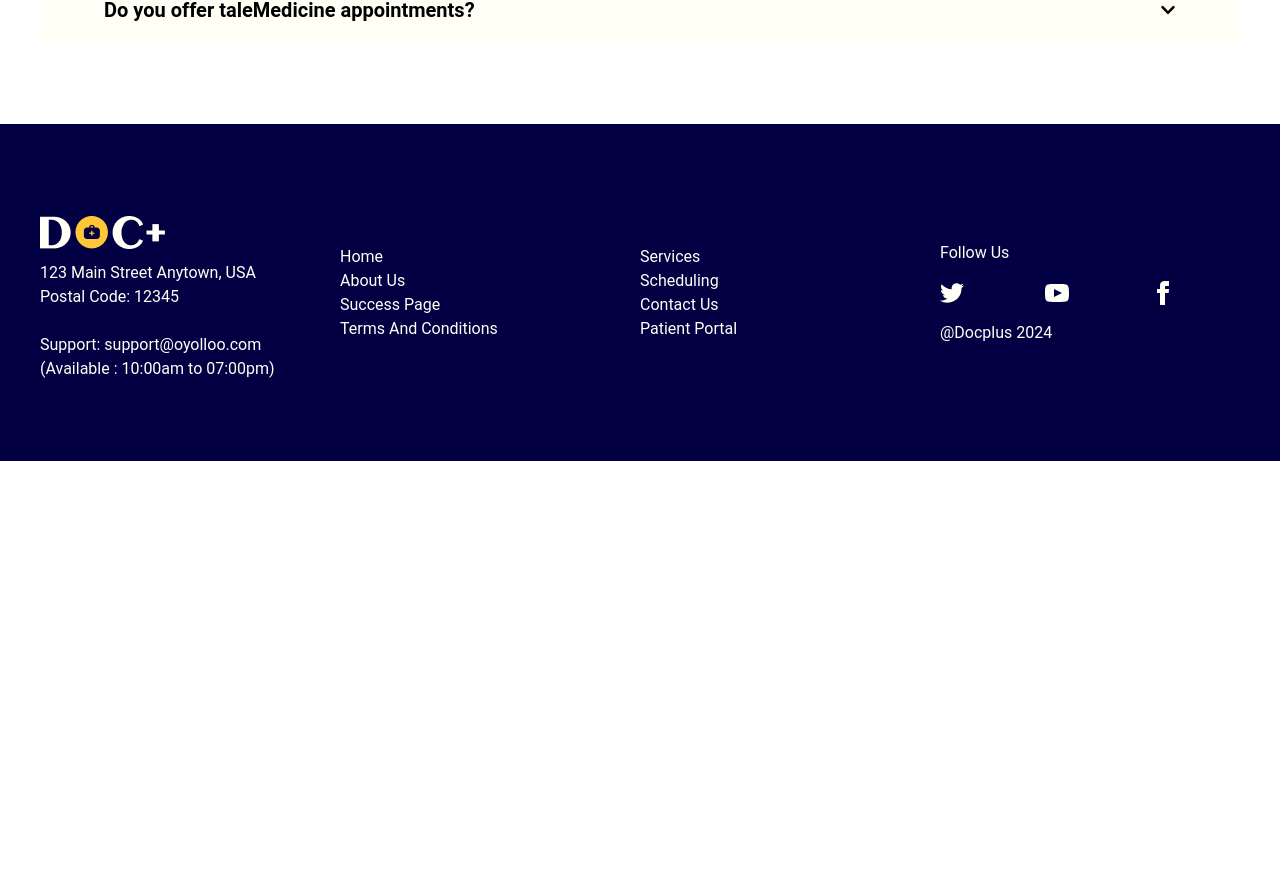
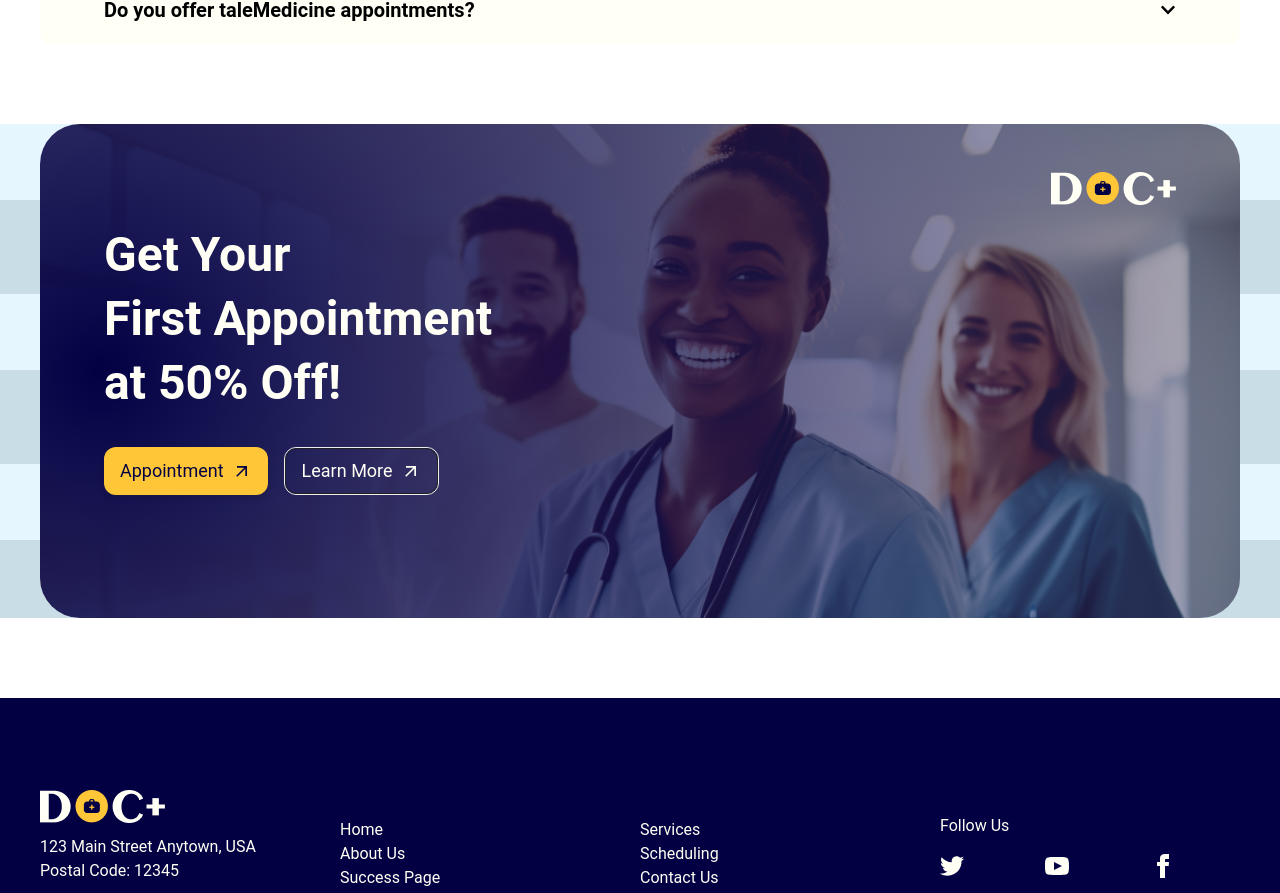
Before and after one commit to habib-153/code_Labs_Digital_task, a React (Vite) app: page / in a window 1280 px wide. Shown: the part 3599-4492 px from the top of the page. Before the commit the page ends 4060 px from the top, so only its background shows below. Built offline with nearby package versions, Linux system fonts and the light colour scheme.

Commit message:
chore: Update favicon and page title also completed appoinment page

```diff
--- a/index.html
+++ b/index.html
@@ -2,9 +2,9 @@
 <html lang="en">
   <head>
     <meta charset="UTF-8" />
-    <link rel="icon" type="image/svg+xml" href="./src/assets/Group.png" />
+    <link rel="icon" type="image/svg+xml" href="./src/assets/logo dark copy.png" />
     <meta name="viewport" content="width=device-width, initial-scale=1.0" />
-    <title>EventHost</title>
+    <title>DOC+</title>
   </head>
   <body>
     <div id="root"></div>
--- a/src/App.jsx
+++ b/src/App.jsx
@@ -1,3 +1,4 @@
+import Appointment from "./Component/Appointment/Appointment";
 import Banner from "./Component/Banner/Banner";
 import ComprehensiveCare from "./Component/ComprehensiveCare/ComprehensiveCare";
 import FAQuestions from "./Component/FAQ/FAQ";
@@ -19,6 +20,7 @@ const App = () => {
         <Testimonial />
         <FAQuestions />
       </div>
+      <Appointment />
       <Footer />
     </div>
   );
--- /dev/null
+++ b/src/Component/Appointment/Appointment.jsx
@@ -0,0 +1,52 @@
+import appointmentImg from "../../assets/Rectangle 32.png";
+import CustomButton from "../Button/CustomButton";
+import logo from "../../assets/logo light.png";
+
+const Appointment = () => {
+  return (
+    <div
+      className="relative -z-20"
+      style={{
+        backgroundColor: "#e1f5ff5b",
+        backgroundImage: "linear-gradient(#E5F6FF 45%, #C9DDE7 40%)",
+        backgroundSize: "170px 170px",
+      }}
+    >
+      <div className="max-w-[1200px] mx-auto my-20 relative">
+        <div
+          style={{
+            backgroundImage:
+              "radial-gradient(circle at 5% 50%,#020043, #0200434D)",
+          }}
+          className="z-10 rounded-[40px]"
+        >
+          <img
+            src={appointmentImg}
+            alt="advertisement"
+            className="w-full relative -z-10 rounded-[40px]"
+          />
+        </div>
+        <div className="absolute top-[20%] left-16">
+          <h2 className="text-5xl font-semibold text-[#FFFFF5] leading-[4rem]">
+            Get Your <br /> First Appointment <br /> at 50% Off!
+          </h2>
+          <div className="mt-8 flex  gap-4">
+            <CustomButton
+              bgColor="#FFC637"
+              text="Appointment"
+              textColor="#020043"
+            />
+            <div className="border w-fit rounded-xl">
+                <CustomButton text='Learn More' textColor='#FFFFF5' />
+            </div>
+          </div>
+        </div>
+        <figure className="absolute top-12 right-16">
+          <img src={logo} alt="" />
+        </figure>
+      </div>
+    </div>
+  );
+};
+
+export default Appointment;
```
Also changed, not shown: src/assets/logo dark copy.png (added).
